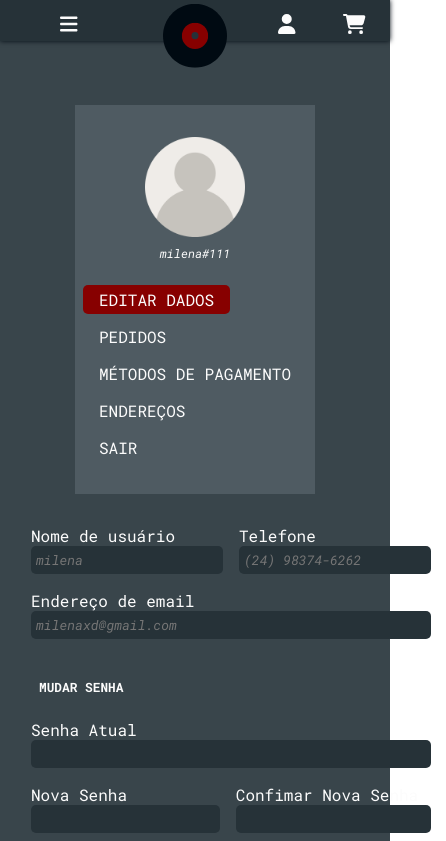
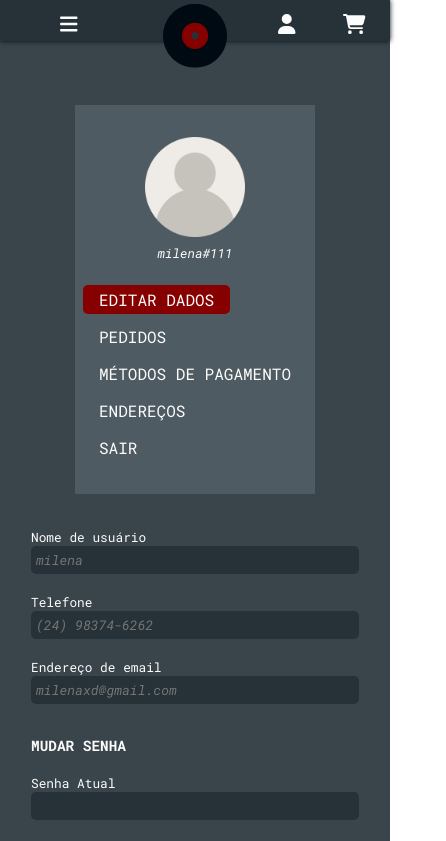
Before and after one commit to Ocramoi/TipTheSong, a Vue app in the folder tipthesong/: page /profile/edit in a window 390 px wide. Shown: the top 841 px of the page, 446 px wide, since content can reach past the window. Built offline with nearby package versions, Linux system fonts and the light colour scheme; what secure-ls, vue3-cookies would draw is missing.

Commit message:
fixing profile responsiveness

```diff
--- a/tipthesong/src/components/Payment/NewAddressPopup.vue
+++ b/tipthesong/src/components/Payment/NewAddressPopup.vue
@@ -172,9 +172,6 @@ form {
     width: 100%;
 }
 
-label {
-    margin-bottom: 10px;
-}
 
 .addBtn {
     height: min-content;
--- a/tipthesong/src/components/Product/Card.vue
+++ b/tipthesong/src/components/Product/Card.vue
@@ -106,6 +106,7 @@
 
  .interact > button {
      flex: 1;
+     font-size: 0.7rem !important;
  }
 
  .cartButton {
--- a/tipthesong/src/css/Global.css
+++ b/tipthesong/src/css/Global.css
@@ -14,27 +14,22 @@ h2 {
 
 h3 {
     font-family: 'Roboto Mono', sans-serif;
-    font-size: 0.8rem;
+    font-size: 0.9rem;
 }
 
 h4 {
     font-family: 'Roboto Mono', sans-serif;
-    font-size: 0.775rem;
+    font-size: 0.8rem;
 }
 
-p {
+p, label, a {
     font-family: 'Roboto', sans-serif;
-    font-size: 0.75rem;
-}
-
-a {
-    font-family: 'Roboto', sans-serif;
-    font-size: 0.75rem;
+    font-size: 0.8rem;
 }
 
 button {
     font-family: 'Roboto', sans-serif;
-    font-size: 0.775rem;
+    font-size: 1rem;
 }
 
 h3, h2, h1, p {
--- a/tipthesong/src/css/Profile.css
+++ b/tipthesong/src/css/Profile.css
@@ -21,7 +21,7 @@
     display: flex;
     flex-direction: column;
     gap: 2rem;
-    min-width: var(--min-profile-width);
+    min-width: min-content;
     padding: 15px;
 }
 
--- a/tipthesong/src/views/Profile/Edit.vue
+++ b/tipthesong/src/views/Profile/Edit.vue
@@ -3,7 +3,8 @@
         <div class="innerProfileContainer">
             <Sidebar></Sidebar>
             <div class="profileBox">
-                <form class="formGrid">
+                <form>
+                <div class="innerFlexContainer">
                     <div>
                         <label for="username">Nome de usuário</label>
                         <br>
@@ -15,7 +16,6 @@
                             required
                             :placeholder="user.name" />
                     </div>
-
                     <div>
                         <label for="phone">Telefone</label>
                         <br>
@@ -27,8 +27,8 @@
                             required
                             :placeholder="user.phone" />
                     </div>
-
-                    <div style="grid-column: span 2">
+                </div>
+                    <div>
                         <label for="email">Endereço de email</label>
                         <br>
                         <input
@@ -41,9 +41,9 @@
                     </div>
                 </form>
 
-                <form class="formGrid">
-                    <h3 style="grid-column: span 2"> MUDAR SENHA </h3>
-                    <div style="grid-column: span 2">
+                <form>
+                    <h3> MUDAR SENHA </h3>
+                    <div>
                         <label for="curPassword">Senha Atual</label>
                         <br>
                         <input
@@ -114,10 +114,25 @@ export default {
 <style scoped>
 @import url('../../css/Profile.css');
 
-.formGrid {
-    display: grid;
-    grid-template-columns: auto auto;
+form {
+    width: 100%;
+    display: flex;
+    flex-direction: column;
+    justify-content: center;
     gap: 1rem;
+}
+
+.innerFlexContainer {
+    flex: 0 1 100%;
+    display: flex;
+    flex-direction: row;
+    gap: 1rem;
+    flex-wrap: wrap;
+}
+
+.innerFlexContainer > div {
+    flex: 1;
+    min-width: 300px;
 }
 
 .inputFill {
@@ -131,4 +146,8 @@ button {
     padding-right: 2em;
 }
 
+form > h3 {
+    padding: 0;
+}
+
 </style>
```
